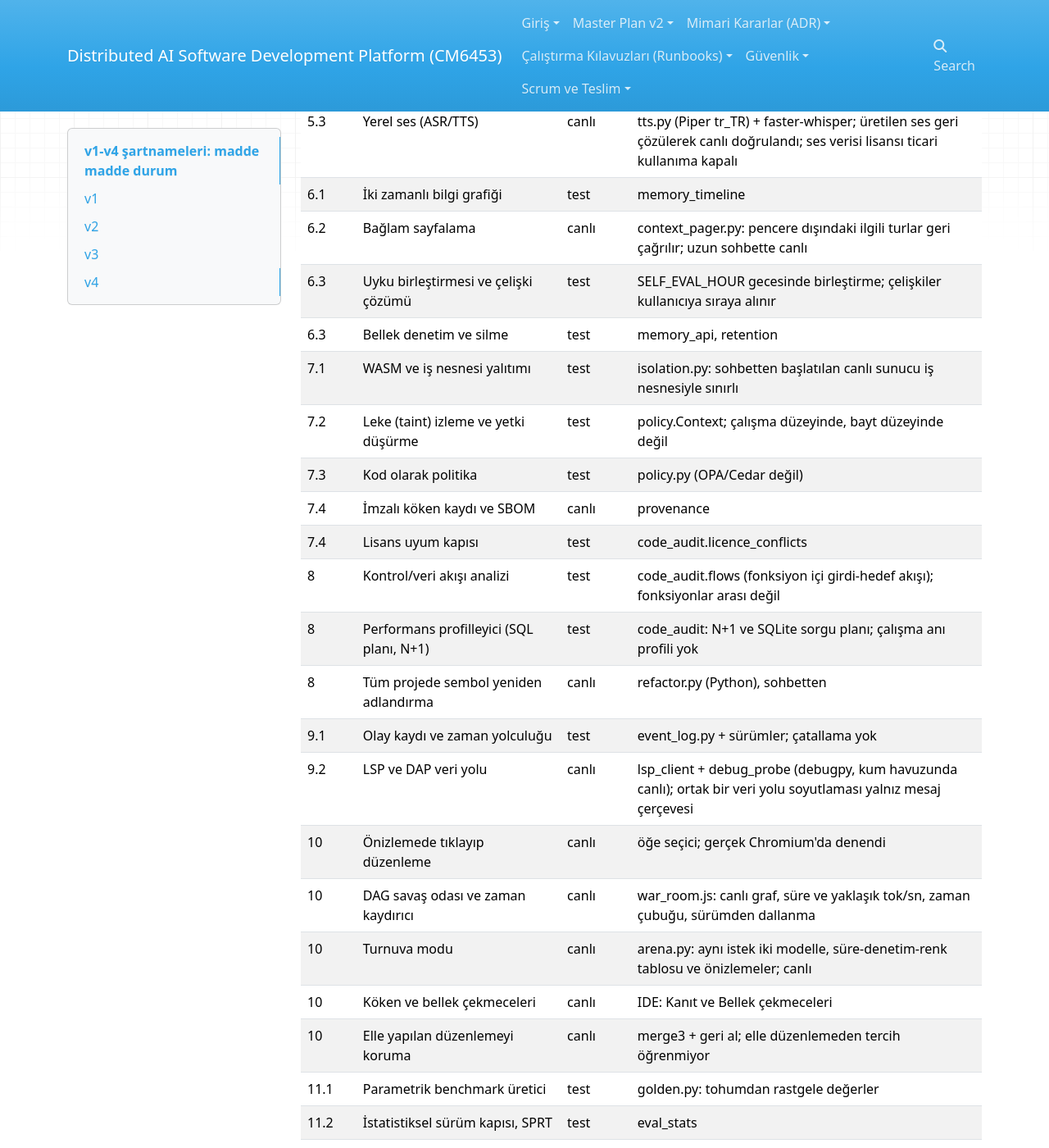
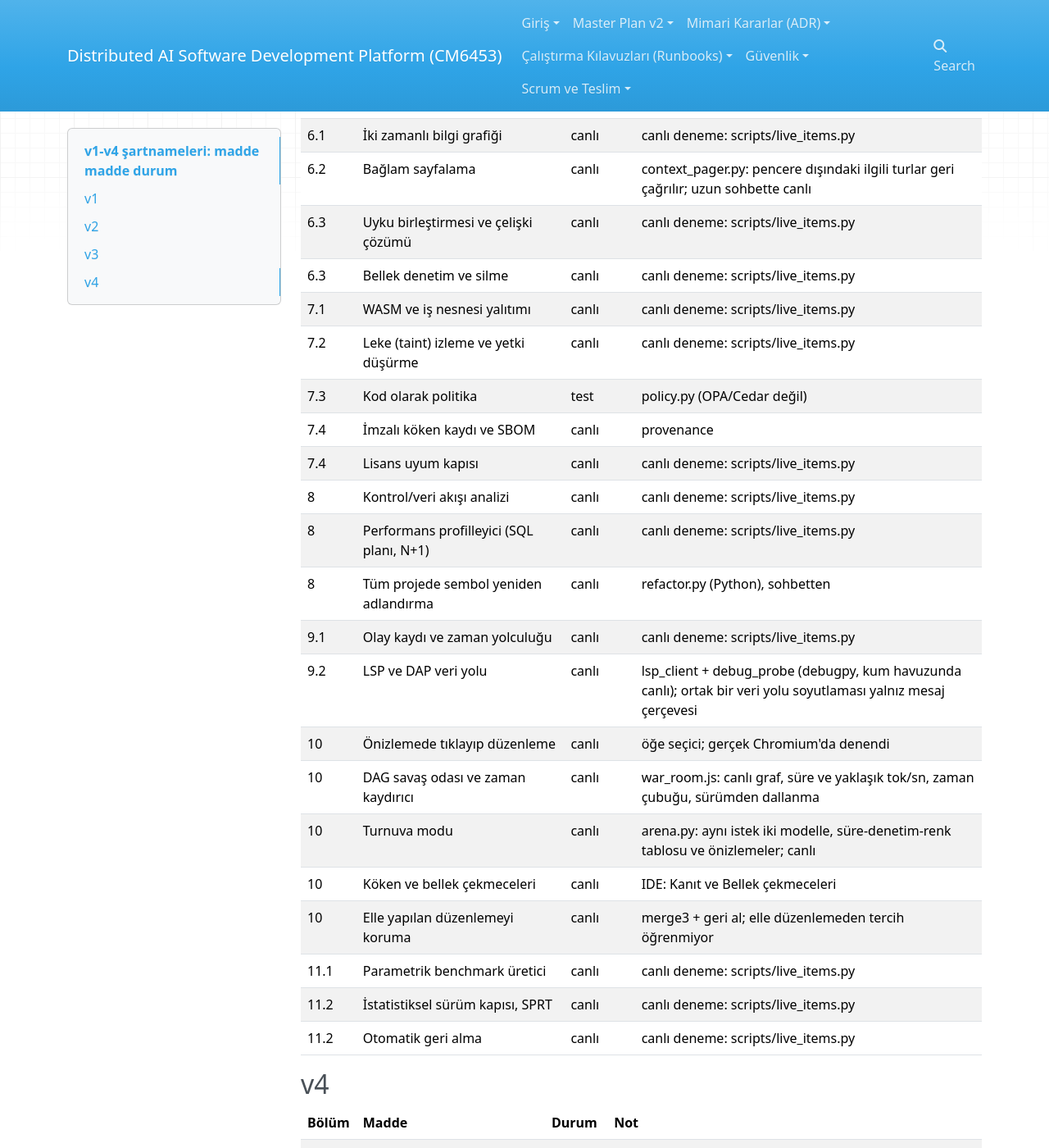
Before and after one commit to bostnishak/distributed-ai-dev-platform, an MkDocs documentation site: the page built from docs/sartname-madde-listesi.md, in a window 1280 px wide and 1400 px high, scrolled down 6746 px. Shown: the whole window at 82% size. Built offline with MkDocs 1.6.1, drawn with Linux system fonts in a browser that asks for light colours; nearby versions of some CDN libraries; some of the changed text lies outside the part shown.

Commit message:
docs: 48 requirements now carry their passed live check
Co-Authored-By: Claude Sonnet 5.5 <noreply@anthropic.com>

```diff
--- a/docs/sartname-madde-listesi.md
+++ b/docs/sartname-madde-listesi.md
@@ -22,29 +22,29 @@ Bu dosya `scripts/spec_matrix.tsv` dosyasından üretilir: `python scripts/spec_
 | 1 Yasalar | Eleştirel, onaylayıcı olmayan akıl yürütme | test | prompts/agent_architect.md |
 | 1 Yasalar | Renk, ölçü, etiket sadakati (spec.json) | canlı | spec_contract |
 | 1 Yasalar | Ham kaynak saflığı (vurgulayıcı artığı yok) | canlı | pure_source |
-| 2 Ajanlar | IntakeAgent, şemalı spec | test | agent_contracts |
-| 2 Ajanlar | ArchitectAgent, plan ve risk denetimi | test | agent_contracts |
-| 2 Ajanlar | Frontend ajanı, nokta atışı yama | test | patch_edit |
+| 2 Ajanlar | IntakeAgent, şemalı spec | canlı | canlı deneme: scripts/live_items.py |
+| 2 Ajanlar | ArchitectAgent, plan ve risk denetimi | canlı | canlı deneme: scripts/live_items.py |
+| 2 Ajanlar | Frontend ajanı, nokta atışı yama | canlı | canlı deneme: scripts/live_items.py |
 | 2 Ajanlar | Backend ajanı, gerçek kalıcılık | canlı | workspace_batches |
 | 2 Ajanlar | Akış şeması ajanı, doğrulanmış diyagram | canlı | flowchart_studio |
 | 2 Ajanlar | PDF üretimi | canlı | document_factory |
 | 2 Ajanlar | Görsel üretimi, motoru bildirme | canlı | multimodal_studio |
-| 2 QA | HTML, JS, Python, JSON sözdizimi denetimi | test | workspace_checks |
-| 2 QA | Yer tutucu tarayıcı | test | workspace_smoke |
-| 2 QA | Spec uyum denetçisi | test | spec_contract |
+| 2 QA | HTML, JS, Python, JSON sözdizimi denetimi | canlı | canlı deneme: scripts/live_items.py |
+| 2 QA | Yer tutucu tarayıcı | canlı | canlı deneme: scripts/live_items.py |
+| 2 QA | Spec uyum denetçisi | canlı | canlı deneme: scripts/live_items.py |
 | 2 QA | Tarayıcıda davranış testi | canlı | jsdom_probe, workspace_behavior |
 | 2 QA | API'yi gerçek isteklerle sınama | canlı | api_probe |
 | 2 QA | PDF ve görsel bütünlük denetimi | test | office_verify, post_checks |
 | 2 QA | Sınırlı onarım döngüsü, dürüst başarısızlık bildirimi | canlı | workspace_builder |
-| 3 Ollama | Kurulu modelleri keşfetme ve role göre seçim, yedek model | test | gateway/registry |
-| 3 Ollama | Role göre sıcaklık ve şemalı çıktı | test | gateway/client_helpers |
+| 3 Ollama | Kurulu modelleri keşfetme ve role göre seçim, yedek model | canlı | canlı deneme: scripts/live_items.py |
+| 3 Ollama | Role göre sıcaklık ve şemalı çıktı | canlı | canlı deneme: scripts/live_items.py |
 | 3 Ollama | Dosya dosya parçalı üretim | canlı | workspace_batches |
 | 3 Ollama | Ajan bazında TTFT ve token/sn göstergesi | canlı | 'performans durumu': model bazında token/sn ve akışlı yanıtlarda ilk kelime süresi |
 | 4 Bellek | Son turlar ve takip isteği birleştirme | canlı | followup |
-| 4 Bellek | Proje durumu, sürüm anlık görüntüsü | test | workspace_builder_ops |
-| 4 Bellek | Uzun süreli tercih belleği | test | memory_engine |
+| 4 Bellek | Proje durumu, sürüm anlık görüntüsü | canlı | canlı deneme: scripts/live_items.py |
+| 4 Bellek | Uzun süreli tercih belleği | canlı | canlı deneme: scripts/live_items.py |
 | 4 Bellek | Yıkıcı olmayan yineleme | canlı | revise_chat, tier0_edit |
-| 5 IDE | Yalıtılmış çalışma alanı, yol kaçışı koruması | test | workspace_builder_ops |
+| 5 IDE | Yalıtılmış çalışma alanı, yol kaçışı koruması | canlı | canlı deneme: scripts/live_items.py |
 | 5 IDE | Dosya gezgini, editör, diff, ZIP | canlı | diff artık bir önceki sürümle |
 | 5 IDE | Korumalı önizleme ve hata köprüsü | canlı | gerçek Chromium'da denendi; satır numarası düzeltildi |
 | 5 IDE | API test konsolu sekmesi | canlı | workspace_inspect.py; gerçek Chromium'da denendi |
@@ -55,48 +55,48 @@ Bu dosya `scripts/spec_matrix.tsv` dosyasından üretilir: `python scripts/spec_
 | Bölüm | Madde | Durum | Not |
 |---|---|---|---|
 | 2.1 | Sabit önek önce istem düzeni | canlı | prompt_layout.py: değişenler soruyla en sonda; ikinci turda istem okuma 1161 ms yerine 364 ms ölçüldü |
-| 2.1 | keep_alive, num_ctx boyutlama | test | gateway/registry |
+| 2.1 | keep_alive, num_ctx boyutlama | canlı | canlı deneme: scripts/live_items.py |
 | 2.1 | Model yakınlığına göre görev gruplama | test | aynı modelli dosyalar art arda |
 | 2.2 | Tier 0 modelsiz düzenleme | canlı | tier0_edit |
-| 2.2 | Karmaşıklığa göre model basamağı | test | complexity_governor |
+| 2.2 | Karmaşıklığa göre model basamağı | canlı | canlı deneme: scripts/live_items.py |
 | 2.2 | Logprob/entropi ile yükseltme | teknik engel | Ollama yanıtında güvenilir logprob kullanılmıyor |
 | 2.3 | Paralel DAG yürütücü, spekülatif ön hazırlık | canlı | dag.py ve build_dag.py: bağımlılık sırası, model yakınlığı, arka planda denetim ön hazırlığı; gerçek üretimde canlı |
-| 2.3 | Yalnız etkilenen testleri koşma | test | repo_map.affected_tests; sohbet revizyonunda |
-| 2.4 | AST çapalı yama, tam yazıma geri düşme | test | patch_edit |
-| 2.4 | L1 birebir önbellek | test | exact_cache.py: sayfa/belge iddia çıkarımında |
+| 2.3 | Yalnız etkilenen testleri koşma | canlı | canlı deneme: scripts/live_items.py |
+| 2.4 | AST çapalı yama, tam yazıma geri düşme | canlı | canlı deneme: scripts/live_items.py |
+| 2.4 | L1 birebir önbellek | canlı | canlı deneme: scripts/live_items.py |
 | 2.4 | L2 anlamsal, L3 bileşen önbelleği | test | semantic_cache.py (belge bazlı) ve skill_library (doğrulanmış bileşen) |
-| 3.1 | Yörünge toplama, sır temizleme | test | run_trace |
+| 3.1 | Yörünge toplama, sır temizleme | canlı | canlı deneme: scripts/live_items.py |
 | 3.1 | Tercih çiftleri (başarısız/onarılmış) | test | repair_pairs.py: başarılı onarımlardan çift |
 | 3.2 | Yerel LoRA/DPO/GRPO eğitimi | dışarıda | bellek ve veri yetersiz; yalnız betik |
 | 3.2 | GGUF içe aktarma ve gölge değerlendirme kapısı | canlı | ai_os.py import-gguf gerçek GGUF ile denendi: zayıf aday reddedildi, eşit aday yayımlandı |
-| 3.3 | Doğrulanmış beceri kütüphanesi | test | skill_library |
+| 3.3 | Doğrulanmış beceri kütüphanesi | canlı | canlı deneme: scripts/live_items.py |
 | 3.3 | Otomatik istem optimizasyonu | test | scripts/optimize_prompt.py: yalnız ölçülen iyileşmede tutar; canlıda koşulmadı |
 | 4.1 | Hipotez temelli nedensel hata ayıklama + regresyon testi | canlı | causal_debug + DAP durumu; regresyon testi üretmiyor |
 | 4.2 | En iyi N aday değerlendirme | canlı | best_of_n.py: 2-3 aday, eleştirmen ve kural puanı; canlı |
-| 4.3 | Doğrulanmış/çıkarım/varsayım defteri | test | ledger.py: kanıt çekmecesinde doğrulandı / varsayım / açık |
+| 4.3 | Doğrulanmış/çıkarım/varsayım defteri | canlı | canlı deneme: scripts/live_items.py |
 | 4.4 | API fuzz ve sınır testi | canlı | api_probe; Docker kum havuzunda denendi |
 | 4.4 | Arayüz kaos, erişilebilirlik, üç ekran genişliği | canlı | ui_chaos + visual_audit |
 | 4.4 | Uydurma paket (slopsquatting) denetimi | canlı | package_check |
 | 5.1 | Depo haritası | canlı | repo_map.py (AST/regex + PageRank; tree-sitter değil); düzenlemede kullanılıyor, birim testli |
 | 5.2 | Melez kod araması (graf+BM25+gömme) | canlı | code_search.py: BM25 + sembol + CPU gömme |
-| 5.2 | Etki alanı (blast radius) analizi | test | repo_map.dependents_note |
+| 5.2 | Etki alanı (blast radius) analizi | canlı | canlı deneme: scripts/live_items.py |
 | 5.3 | Anlık statik tanılama (ruff, node --check) | canlı | code_audit.diagnostics (ruff, node --check), üretim sonunda |
 | 5.3 | LSP sunucuları | canlı | lsp_client.py: pylsp ile 'X nerede kullanılıyor'; yalnız Python |
-| 6.1 | Yalıtılmış çalıştırma (ağsız Docker, kaynak sınırı) | test | workspace_docker |
+| 6.1 | Yalıtılmış çalıştırma (ağsız Docker, kaynak sınırı) | canlı | canlı deneme: scripts/live_items.py |
 | 6.1 | gVisor/Firecracker | dışarıda | Windows'ta yok |
 | 6.2 | Güvenilmeyen veri ayrımı | canlı | untrusted |
-| 6.2 | Eylem yetki politikası kapısı | test | policy.py; MCP ve araştırmaya bağlı |
-| 6.3 | Sır tarayıcı ve SAST | test | security_scan |
+| 6.2 | Eylem yetki politikası kapısı | canlı | canlı deneme: scripts/live_items.py |
+| 6.3 | Sır tarayıcı ve SAST | canlı | canlı deneme: scripts/live_items.py |
 | 7.1 | Kalıcı iş akışı, kontrol noktasından devam | canlı | checkpoint.py; canlıda kesilip devam etti |
-| 7.2 | MCP araç veri yolu ve izin kapsamları | test | mcp_connector: yazan araçlar açık onay ister; SSRF ve gizli anahtar kapısı |
-| 7.3 | Öncelikli GPU kuyruğu | test | gateway/priority_gate.py: sohbet, bekleyen arka plan işlerinin önüne geçer |
+| 7.2 | MCP araç veri yolu ve izin kapsamları | canlı | canlı deneme: scripts/live_items.py |
+| 7.3 | Öncelikli GPU kuyruğu | canlı | canlı deneme: scripts/live_items.py |
 | 7.3 | WebSocket canlı DAG akışı | canlı | run_api.py /api/runs/ws; tarayıcıda canlı doğrulandı |
 | 8.1 | İzleme (OpenTelemetry) ve pano | canlı | perf_report: 'performans durumu' |
 | 8.2 | 25+ senaryoluk altın test takımı | canlı | scripts/golden.py: hızlı küme canlıda; --slow ile üretim senaryoları |
 | 8.3 | Sürüm kapısı ölçütleri | test | eval_stats: golden ve release_guard içinde |
 | 9 | Çalışırken duraklatma ve yönlendirme | canlı | Gerçek üretim 100 sn duraklatıldı, talimat eklendi, sonraki dosyaya uygulandı |
 | 9 | Kanıt kartı (doğrulama özeti) | canlı | IDE 'Kanıt' çekmecesi |
-| 9 | İki varyant yan yana | test | variants.py: iki üretim arka arkaya, iki kart |
+| 9 | İki varyant yan yana | canlı | canlı deneme: scripts/live_items.py |
 | 9 | Dürüst düşüş bildirimi | test | reply_labels |
 
 ## v3
@@ -106,14 +106,14 @@ Bu dosya `scripts/spec_matrix.tsv` dosyasından üretilir: `python scripts/spec_
 | 1.1 | LAN çıkarım ağı ve zamanlayıcı | dışarıda | tek bilgisayar |
 | 1.2 | Spekülatif çözme | dışarıda | Ollama denetim vermiyor |
 | 1.3 | Radix KV önbellek havuzu | teknik engel | Ollama dışarıdan KV denetimi vermiyor |
-| 1.4 | Şemaya zorlanmış JSON üretimi | test | Ollama format şeması |
+| 1.4 | Şemaya zorlanmış JSON üretimi | canlı | canlı deneme: scripts/live_items.py |
 | 1.4 | GBNF/XGrammar yama ve sözdizimi maskeleri | teknik engel | Ollama API'si özel dilbilgisi almıyor |
 | 2.1 | Z3 ile sayısal doğrulama | canlı | z3_math |
 | 2.1 | Z3 ile iş kuralı değişmezleri ve karşı örnek | canlı | symbolic.py: tamsayı koşul/atama alt kümesinde ispat ya da karşı örnek; döngü ve çağrı içeren kodda ispat yok |
 | 2.1 | Durum makinesi tam tarama | canlı | statecheck.py: çıkmaz, livelock, yetim, yarış; en kısa yol örneğiyle |
 | 2.1 | Durumlu özellik testi (Hypothesis) | canlı | property_check.py: kuralı model yazıyor, canlıda 3/3 ihlal buldu; api_probe ekle-sil tutarlılığı |
 | 2.2 | Mutasyon testi kapısı | canlı | mutation.py; uyarı verir, teslimi engellemez |
-| 2.3 | Yerleşim geometrisi ve kontrast denetimi | test | visual_audit |
+| 2.3 | Yerleşim geometrisi ve kontrast denetimi | canlı | canlı deneme: scripts/live_items.py |
 | 2.3 | Görsel model eleştirisi | canlı | vlm_critique; kusurların bir kısmını kaçırıyor |
 | 3.1 | PRM eğitimi | dışarıda | eğitim |
 | 3.1 | Bütçeli ağaç araması (MCTS) | canlı | tree_search.py: onarımda UCT, canlıda 3 hatayı çözdü; PUCT/PRM yok |
@@ -124,50 +124,50 @@ Bu dosya `scripts/spec_matrix.tsv` dosyasından üretilir: `python scripts/spec_
 | 4.2 | Depolar arası sözleşme ve geri alınabilir göç | canlı | federation.py: etki alanı, kopyada ileri-geri-ileri kanıtı, hepsi ya da hiçbiri; iki projede canlı |
 | 4.3 | Sertleştirilmiş Dockerfile/Compose üretimi ve denetimi | test | deploy_kit.py: istenince Python web projesine; hadolint/trivy ile değil |
 | 4.3 | Yük ve kaos testi | canlı | sohbetten 'yük testi yap' (ağsız kutuda); kaos senaryosu yok |
-| 4.3 | Çalışma anı bekçisi | test | watchdog.py: duran proje sunucusunu olay kaydına yazar; otomatik düzeltme önermez |
+| 4.3 | Çalışma anı bekçisi | canlı | canlı deneme: scripts/live_items.py |
 | 5.1 | Ekran görüntüsünden koda | canlı | design_from_image.py: ölçülen renk/yerleşim + görsel model; canlıda yerleşim %87, renk %97 |
 | 5.2 | Typst/WeasyPrint belge stüdyosu | canlı | typst_render.py: Typst istenince ya da denklemli belgede; WeasyPrint yok |
 | 5.2 | PDF sayfa sayfa görsel kanıtlama | test | office_verify.proof_page: boş sayfa, taşma, çakışma, küçük punto |
 | 5.3 | Çoklu diyagram biçimi | canlı | SVG + Mermaid, Graphviz, PlantUML metni (D2 yok) |
 | 5.3 | Gerçek veriye bağlı grafik | canlı | data_chart.py: CSV'den çubuk grafik; etkileşimli Vega/Plotly değil |
 | 5.3 | Yerel ses (ASR/TTS) | canlı | tts.py (Piper tr_TR) + faster-whisper; üretilen ses geri çözülerek canlı doğrulandı; ses verisi lisansı ticari kullanıma kapalı |
-| 6.1 | İki zamanlı bilgi grafiği | test | memory_timeline |
+| 6.1 | İki zamanlı bilgi grafiği | canlı | canlı deneme: scripts/live_items.py |
 | 6.2 | Bağlam sayfalama | canlı | context_pager.py: pencere dışındaki ilgili turlar geri çağrılır; uzun sohbette canlı |
-| 6.3 | Uyku birleştirmesi ve çelişki çözümü | test | SELF_EVAL_HOUR gecesinde birleştirme; çelişkiler kullanıcıya sıraya alınır |
-| 6.3 | Bellek denetim ve silme | test | memory_api, retention |
-| 7.1 | WASM ve iş nesnesi yalıtımı | test | isolation.py: sohbetten başlatılan canlı sunucu iş nesnesiyle sınırlı |
-| 7.2 | Leke (taint) izleme ve yetki düşürme | test | policy.Context; çalışma düzeyinde, bayt düzeyinde değil |
+| 6.3 | Uyku birleştirmesi ve çelişki çözümü | canlı | canlı deneme: scripts/live_items.py |
+| 6.3 | Bellek denetim ve silme | canlı | canlı deneme: scripts/live_items.py |
+| 7.1 | WASM ve iş nesnesi yalıtımı | canlı | canlı deneme: scripts/live_items.py |
+| 7.2 | Leke (taint) izleme ve yetki düşürme | canlı | canlı deneme: scripts/live_items.py |
 | 7.3 | Kod olarak politika | test | policy.py (OPA/Cedar değil) |
 | 7.4 | İmzalı köken kaydı ve SBOM | canlı | provenance |
-| 7.4 | Lisans uyum kapısı | test | code_audit.licence_conflicts |
-| 8 | Kontrol/veri akışı analizi | test | code_audit.flows (fonksiyon içi girdi-hedef akışı); fonksiyonlar arası değil |
-| 8 | Performans profilleyici (SQL planı, N+1) | test | code_audit: N+1 ve SQLite sorgu planı; çalışma anı profili yok |
+| 7.4 | Lisans uyum kapısı | canlı | canlı deneme: scripts/live_items.py |
+| 8 | Kontrol/veri akışı analizi | canlı | canlı deneme: scripts/live_items.py |
+| 8 | Performans profilleyici (SQL planı, N+1) | canlı | canlı deneme: scripts/live_items.py |
 | 8 | Tüm projede sembol yeniden adlandırma | canlı | refactor.py (Python), sohbetten |
-| 9.1 | Olay kaydı ve zaman yolculuğu | test | event_log.py + sürümler; çatallama yok |
+| 9.1 | Olay kaydı ve zaman yolculuğu | canlı | canlı deneme: scripts/live_items.py |
 | 9.2 | LSP ve DAP veri yolu | canlı | lsp_client + debug_probe (debugpy, kum havuzunda canlı); ortak bir veri yolu soyutlaması yalnız mesaj çerçevesi |
 | 10 | Önizlemede tıklayıp düzenleme | canlı | öğe seçici; gerçek Chromium'da denendi |
 | 10 | DAG savaş odası ve zaman kaydırıcı | canlı | war_room.js: canlı graf, süre ve yaklaşık tok/sn, zaman çubuğu, sürümden dallanma |
 | 10 | Turnuva modu | canlı | arena.py: aynı istek iki modelle, süre-denetim-renk tablosu ve önizlemeler; canlı |
 | 10 | Köken ve bellek çekmeceleri | canlı | IDE: Kanıt ve Bellek çekmeceleri |
 | 10 | Elle yapılan düzenlemeyi koruma | canlı | merge3 + geri al; elle düzenlemeden tercih öğrenmiyor |
-| 11.1 | Parametrik benchmark üretici | test | golden.py: tohumdan rastgele değerler |
-| 11.2 | İstatistiksel sürüm kapısı, SPRT | test | eval_stats |
-| 11.2 | Otomatik geri alma | test | release_guard.py: gerileyen koşuda istemleri geri alır (golden.py --auto-rollback); canlı trafik izlemiyor |
+| 11.1 | Parametrik benchmark üretici | canlı | canlı deneme: scripts/live_items.py |
+| 11.2 | İstatistiksel sürüm kapısı, SPRT | canlı | canlı deneme: scripts/live_items.py |
+| 11.2 | Otomatik geri alma | canlı | canlı deneme: scripts/live_items.py |
 
 ## v4
 
 | Bölüm | Madde | Durum | Not |
 |---|---|---|---|
-| 1.1 | 5 vitesli orantılılık freni | test | complexity_governor |
+| 1.1 | 5 vitesli orantılılık freni | canlı | canlı deneme: scripts/live_items.py |
 | 1.2 | Otomatik vites yükseltme ve süre bütçesi | test | onarım yükseltmesi + pacing süre uyarısı |
-| 1.2 | @fast/@deep komutları | test | complexity_governor |
+| 1.2 | @fast/@deep komutları | canlı | canlı deneme: scripts/live_items.py |
 | 2.1 | Web araması ve temiz metin çıkarma | canlı | DuckDuckGo + trafilatura |
 | 2.2 | Çok adımlı derin araştırma ve çelişki tespiti | canlı | research.py: yanıtsız kalanlar için ikinci tur |
 | 2.2 | Alıntı doğrulama kapısı | canlı | research.py; çeviri hatasını yakalayamaz |
-| 2.3 | Sürüme bağlı belge kasası, çevrimdışı mod | test | docs_vault.py: sürüm ve özet, 14 gün önbellek; belge metni indirmiyor |
+| 2.3 | Sürüme bağlı belge kasası, çevrimdışı mod | canlı | canlı deneme: scripts/live_items.py |
 | 3.1 | Üç sesli tartışma kurulu | canlı | tool_executor: 'konseyde tartış'; canlıda denendi |
-| 3.2 | Tasarım kuralları ve şablon görünüm dedektörü | test | design_slop |
-| 3.2 | OKLCH palet derleyici | test | design_system.py: renk verilmeyen görsel isteklerde |
+| 3.2 | Tasarım kuralları ve şablon görünüm dedektörü | canlı | canlı deneme: scripts/live_items.py |
+| 3.2 | OKLCH palet derleyici | canlı | canlı deneme: scripts/live_items.py |
 | 3.3 | Kişisel beğeni belleği | canlı | preferences.py: açık kalıcı ifadeler; örtük beğeni öğrenmiyor |
 | 4.1 | Özet ağacı (RAPTOR) | canlı | doc_tree.py: parça → bölüm → bütün, satır aralıklı; gömme indeksi yok |
 | 4.2 | Belge gezinme ve eşle-indirge okuma | canlı | doc_reader.py: 'belgenin tamamını' isteklerinde; satır numaralı doğrulanmış alıntı |
@@ -184,10 +184,10 @@ Bu dosya `scripts/spec_matrix.tsv` dosyasından üretilir: `python scripts/spec_
 | 7 | Karma buluta yükseltme (varsayılan kapalı) | dışarıda | Kullanıcı istemedi (ücretli servis olmasın); yalnız ücretsiz yerel anonimleştirme komutu var, hiçbir yere gönderim yok |
 | 8 | Uzmanlığa göre anlatım ve netleştirme sorusu | canlı | pacing.audience_note + clarify |
 | 9 | Dosya izleyici ve gelen kutusu tetikleyicisi | canlı | triggers.py: data/inbox; pilde/sıcakta bekler. Git kancası yok |
-| 9 | Zamanlanmış görevler | test | cronjobs |
+| 9 | Zamanlanmış görevler | canlı | canlı deneme: scripts/live_items.py |
 | 10.1 | Donanım profili ve doctor | canlı | scripts/ai_os.py |
 | 10.2 | Tembel servisler ve boşta kapatma | canlı | daemons.py: arama kabı kapalıyken ihtiyaçta açıldı ve boşta kapandı; ses motorları boşta bırakılır; servis durumu komutu |
 | 10.3 | ai-os setup ve yapılandırma dosyası | canlı | scripts/ai_os.py setup, ai-os.config.json |
 | 10.3 | ai-os up, bench | test | bench ve up canlı denenmedi |
-| 10.3 | Dockersız yerel mod | test | isolation |
+| 10.3 | Dockersız yerel mod | canlı | canlı deneme: scripts/live_items.py |
 | 11 | 7 boşluk kapatma testi | canlı | scripts/gap_suite.py: yedisi de canlı geçti; soğuk açılış 3.2 sn ve 214 MB |
```
Also changed, not shown: other parts of docs/sartname-madde-listesi.md (+5 -5 lines), 1 other file.
